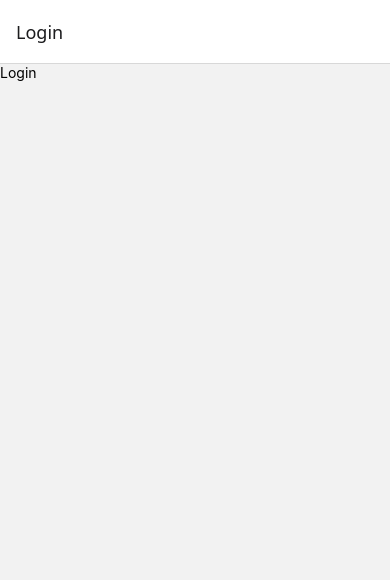
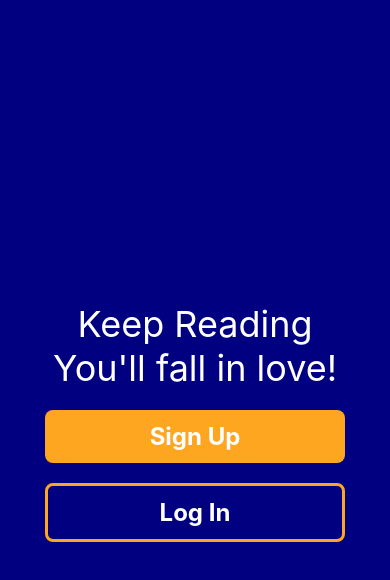
Before and after one commit to 6614Kavya/BookStore, a React Native app in the folder BookStore/: screen / in a window 390 px wide. Shown: the top 580 px of the page. Built offline with nearby package versions, Linux system fonts and the light colour scheme.

Commit message:
Get started screen implemented

```diff
--- a/BookStore/App.tsx
+++ b/BookStore/App.tsx
@@ -33,14 +33,19 @@ import {createNativeStackNavigator} from '@react-navigation/native-stack';
 import {Login} from './src/screens/Login';
 import {Signup} from './src/screens/Signup';
 import {Home} from './src/screens/Home';
+import GetStarted from './src/screens/GetStarted';
 
 type SectionProps = PropsWithChildren<{
   title: string;
 }>;
 
 const Stack = createNativeStackNavigator({
-  initialRouteName: 'Login',
+  initialRouteName: 'Start',
+  screenOptions: {
+    headerShown: false, // Hide header title for all screens
+  },
   screens: {
+    Start: GetStarted,
     Home: Home,
     Login: Login,
     Signup: Signup,
--- /dev/null
+++ b/BookStore/src/screens/GetStarted.tsx
@@ -0,0 +1,59 @@
+import {StyleSheet, Text, View, Button, TouchableOpacity} from 'react-native';
+import React from 'react';
+
+const GetStarted = () => {
+  return (
+    <View style={styles.Container}>
+      <Text style={{fontSize: 36, color: 'white', textAlign: 'center'}}>
+        Keep Reading
+      </Text>
+      <Text style={{fontSize: 36, color: 'white', textAlign: 'center'}}>
+        You'll fall in love!
+      </Text>
+      <TouchableOpacity style={styles.SignUpButton}>
+        <Text style={styles.ButtonText}>Sign Up</Text>
+      </TouchableOpacity>
+      <TouchableOpacity style={styles.LogInButton}>
+        <Text style={styles.ButtonText}>Log In</Text>
+      </TouchableOpacity>
+    </View>
+  );
+};
+
+export default GetStarted;
+
+const styles = StyleSheet.create({
+  Container: {
+    backgroundColor: '#000080',
+
+    flex: 1,
+    justifyContent: 'center',
+    alignItems: 'center',
+  },
+  SignUpButton: {
+    backgroundColor: '#FFA621',
+    width: '100%', // Button stretches to full width of the container
+    maxWidth: 300, // Optional: limits the maximum width of the button
+    paddingVertical: 12,
+    borderRadius: 8,
+    marginTop: 20,
+    alignItems: 'center', // Centers text inside the button
+  },
+  LogInButton: {
+    backgroundColor: '#000080',
+    borderWidth: 3,
+    borderColor: '#FFA621',
+    width: '100%', // Button stretches to full width of the container
+    maxWidth: 300, // Optional: limits the maximum width of the button
+    paddingVertical: 12,
+    borderRadius: 8,
+    marginTop: 20,
+    alignItems: 'center', // Centers text inside the button
+  },
+  ButtonText: {
+    color: 'white',
+    fontSize: 24,
+    fontWeight: 'bold',
+    textAlign: 'center',
+  },
+});
```
